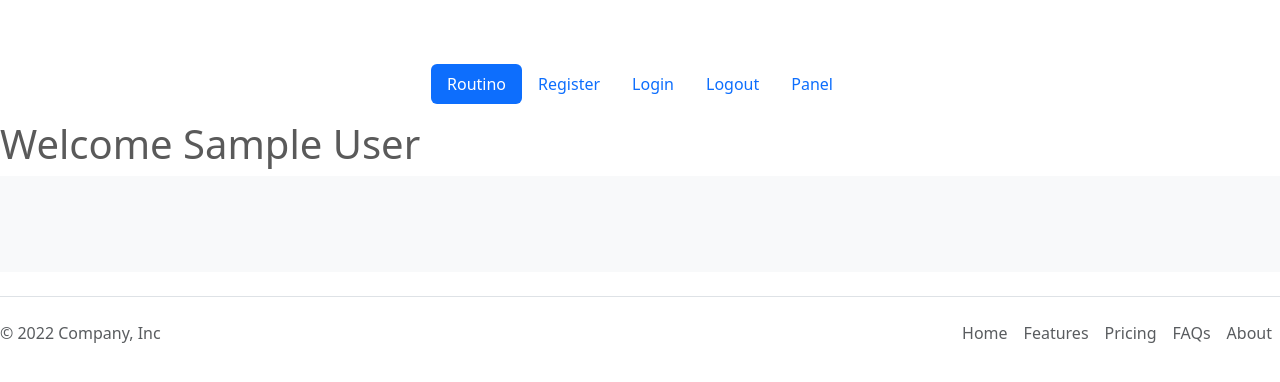
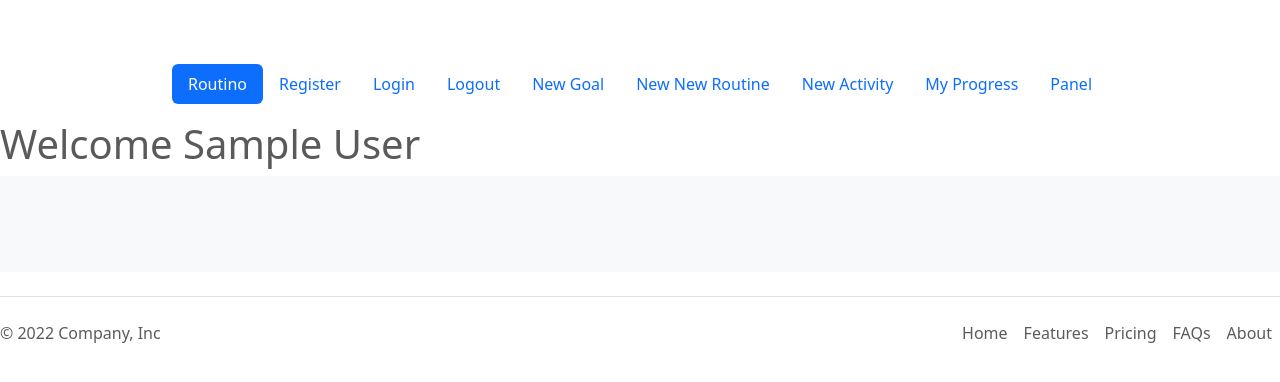
Before and after one commit to pouya-mhb/routino, a Django app: page /myProgress in a window 1280 px wide. Shown: the top 382 px of the page. Run offline with Django 3.2, Linux system fonts and the light colour scheme; the visitor is signed in with stand-in values (Sample User, id 1); some libraries are stand-ins or nearby versions.

Commit message:
Update base.html

```diff
--- a/routino/mvp/Templates/base.html
+++ b/routino/mvp/Templates/base.html
@@ -38,6 +38,10 @@
             <li class="nav-item"><a href="/register" class="nav-link">Register</a></li>
             <li class="nav-item"><a href="/login" class="nav-link">Login</a></li>
             <li class="nav-item"><a href="/logout" class="nav-link">Logout</a></li>
+            <li class="nav-item"><a href="/" class="nav-link">New Goal</a></li>
+            <li class="nav-item"><a href="/" class="nav-link">New New Routine</a></li>
+            <li class="nav-item"><a href="/" class="nav-link">New Activity</a></li>
+            <li class="nav-item"><a href="/myProgress" class="nav-link">My Progress</a></li>
             <li class="nav-item"><a href="/admin" class="nav-link">Panel</a></li>
         </ul>
     </header>
```
